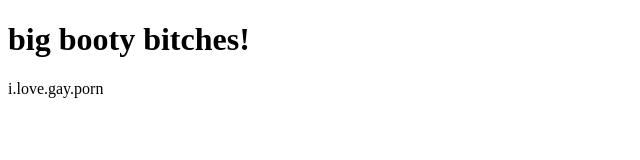
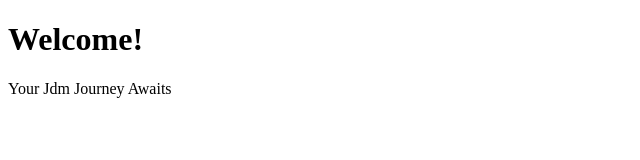
Before and after one commit to soggy-waffles-6900/Forks-Enthusiast.com, a plain HTML site: page index.html in a window 1280 px wide. Shown: the whole page, without its empty margins (0-640 px from the left). Drawn offline with Linux system fonts and the light colour scheme.

Commit message:
Update index.html
Good job

```diff
--- a/index.html
+++ b/index.html
@@ -4,7 +4,7 @@
     <title>My Web Page</title>
 </head>
 <body>
-    <h1>big booty bitches!</h1>
-    <p>i.love.gay.porn</p>
+    <h1> Welcome!</h1>
+    <p> Your Jdm Journey Awaits</p>
 </body>
 </html>
```
